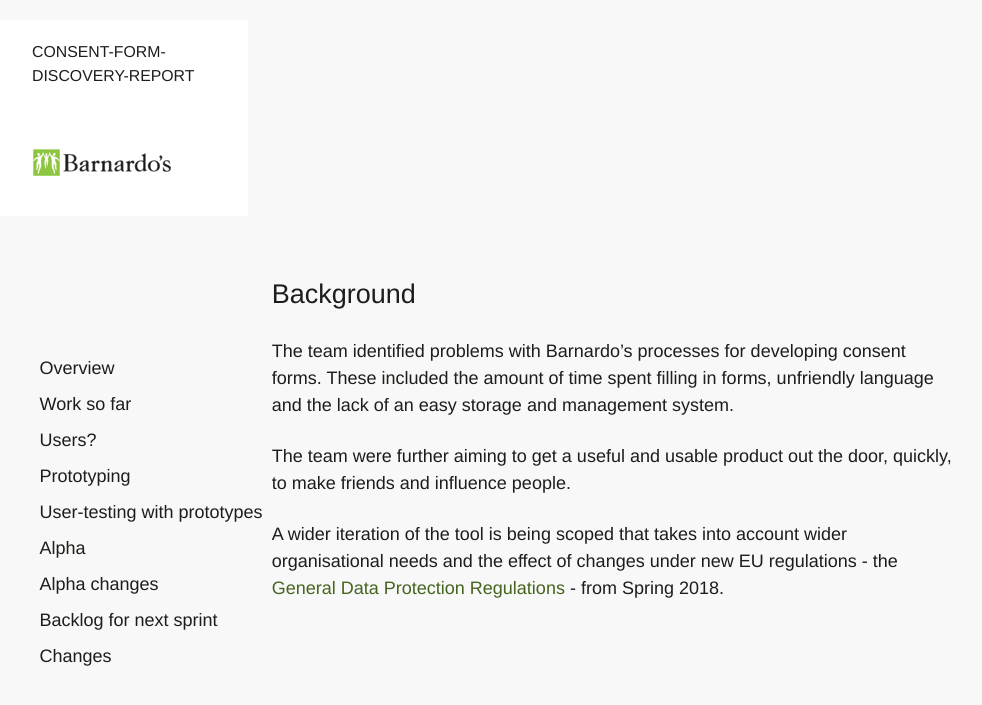
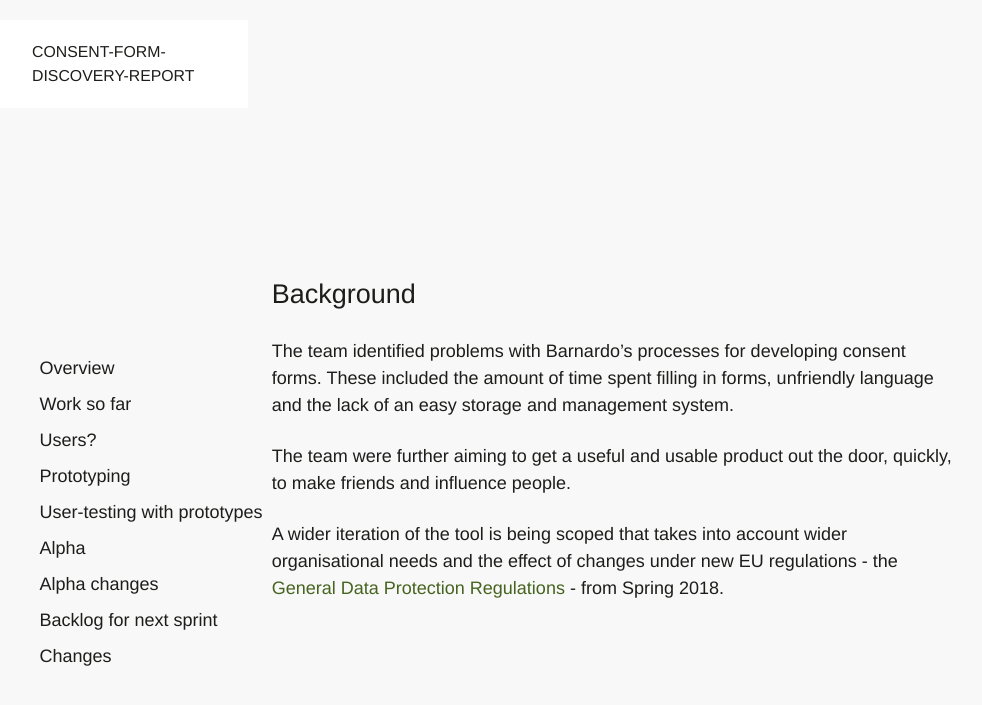
Before and after one commit to barnardos/consent-form-discovery-report, a Jekyll site: the page built from index.md, in a window 1280 px wide. Shown: the top 705 px of the page, without its empty margins (28-1010 px from the left). Built offline with Jekyll 4.4.1, drawn with Linux system fonts in a browser that asks for light colours.

Commit message:
Removing logo

```diff
--- a/_includes/header.html
+++ b/_includes/header.html
@@ -1,6 +1,3 @@
 <header>
   <h1 class="site--title">{{site.title}}</h1>
-  <div class="logo">
-    <img class="" src="/{{site.baseurl}}/assets/images/barnardos-logo.png" alt="Barnardos" />
-  </div>
 </header>
```
